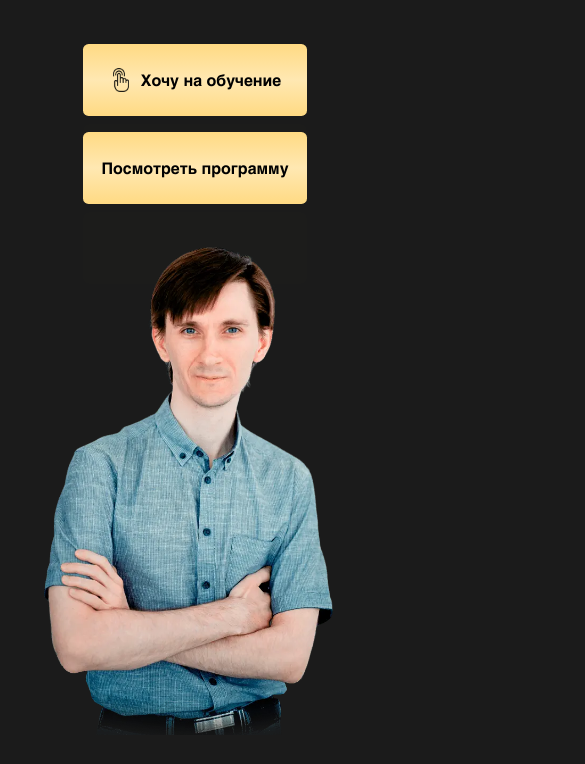
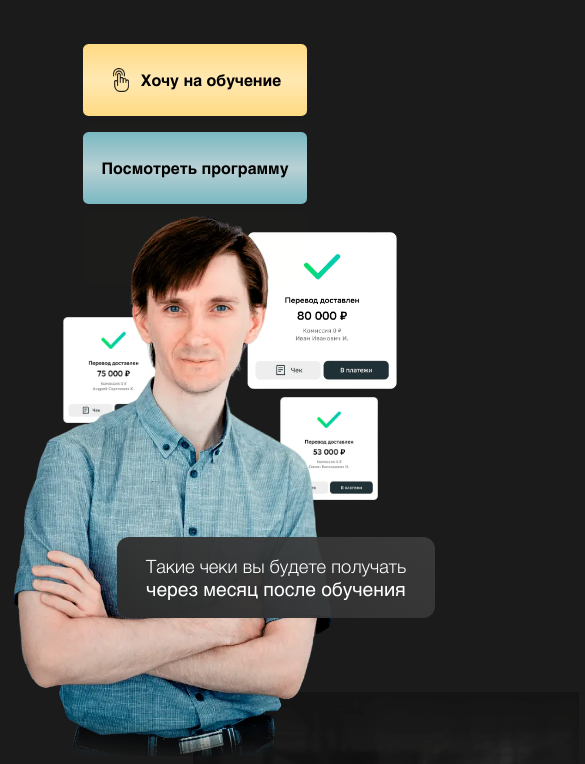
Before and after one commit to timofeyshumakov/bodry-mentor, a plain HTML site: page index.html in a window 390 px wide. Shown: the part 840-1604 px from the top of the page, 585 px wide, since content can reach past the window. Drawn offline with Linux system fonts and the light colour scheme; files whose address does not match are found by name.

Commit message:
Add files via upload

```diff
--- a/assets/css/style.css
+++ b/assets/css/style.css
@@ -267,6 +267,12 @@ li a:after {
     position: absolute;
     background: linear-gradient(33deg, rgb(44, 44, 44) 0%, rgba(61, 61, 61, 0.9) 100%);
     border-radius: 0.75rem;
+    line-height: 1.2;
+    text-wrap: nowrap;
+    bottom: 25%;
+    left: 26%;
+    padding: 5.5% 9%;
+    font-size: 1vw;
 }
 
 .promo__container {
@@ -275,6 +281,7 @@ li a:after {
     -ms-flex-direction: row;
     flex-direction: row;
     gap: 0;
+    padding: 0 4rem 0 2rem;
 }
 
 .promo__button-txt {
@@ -295,7 +302,7 @@ li a:after {
     -ms-flex-direction: column;
     flex-direction: column;
     gap: 3rem;
-    max-width: 44rem;
+    max-width: 40rem;
 }
 
 .promo__top-title-blocks {
@@ -375,12 +382,12 @@ li a:after {
     gap: 0.5rem;
 }
 
-.promo__button:nth-child(2) {
+.promo__buttons form:nth-child(2) button {
     background: -webkit-gradient(linear, left bottom, left top, from(rgb(122, 184, 194)), color-stop(50%, rgb(185, 209, 213)), to(rgb(122, 184, 194)));
     background: linear-gradient(0deg, rgb(122, 184, 194) 0%, rgb(185, 209, 213) 50%, rgb(122, 184, 194) 100%);
 }
 
-.promo__button:nth-child(2):hover {
+.promo__buttons form:nth-child(2) button:hover {
     background: -webkit-gradient(linear, left bottom, left top, from(rgb(72, 189, 207)), color-stop(50%, rgb(118, 157, 165)), to(rgb(61, 176, 194)));
     background: linear-gradient(0deg, rgb(72, 189, 207) 0%, rgb(118, 157, 165) 50%, rgb(61, 176, 194) 100%);
 }
@@ -391,8 +398,9 @@ li a:after {
 }
 
 .promo__main-img {
-    width: 110%;
+    width: 105%;
     position: relative;
+    margin-left: -2rem;
 }
 
 .promo__checks {
@@ -401,12 +409,9 @@ li a:after {
 
 .promo__checks-container {
     width: 50%;
+    height: 50%;
     position: absolute;
     top: 0;
-}
-
-.promo__check-info {
-    line-height: 1.2;
 }
 
 .section-header__title {
@@ -1129,6 +1134,12 @@ button:hover {
     justify-content: flex-end;
 }
 
+.types-card__descr-container form {
+    -webkit-transform: translate(0, -50%);
+    -ms-transform: translate(0, -50%);
+    transform: translate(0, -50%);
+}
+
 .types-card__descr {
     background: #fff;
     border-radius: 1.25rem;
@@ -1515,21 +1526,21 @@ button:hover {
 
 .objections-card:nth-child(1) .objections-card__objection-txt {
     position: absolute;
-    top: 7rem;
+    top: 17%;
     max-width: 18rem;
-    left: 6rem;
+    left: 5%;
 }
 
 .objections-card:nth-child(1) .objections-card__img {
-    width: 51rem;
-    left: 6rem;
+    max-width: 51rem;
+    width: 100%;
+    right: -4%;
     top: 0;
     position: absolute;
 }
 
 .objections-card:nth-child(1) .objections-card__objection-img {
-    width: 30rem;
-    height: 17.5rem;
+    width: 45%;
 }
 
 .objections-card__objection-subtxt:nth-child(1) {
@@ -1582,9 +1593,11 @@ button:hover {
     font-size: 1.6rem;
     font-weight: 400;
     text-align: center;
+    font-size: min(1.6rem, 3.1vw);
 }
 
 .objections-card__container {
+    width: 100%;
     height: 34rem;
     position: relative;
     -ms-flex-item-align: center;
@@ -1592,6 +1605,7 @@ button:hover {
 }
 
 .objections-card {
+    width: 100%;
     display: -webkit-box;
     display: -ms-flexbox;
     display: flex;
@@ -1605,39 +1619,30 @@ button:hover {
     gap: 2rem;
 }
 
-@media screen and (min-width: 63rem) {
 .promo__check {
     position: absolute;
+    z-index: -1;
 }
 
 .promo__checks-container picture:nth-child(1) img {
-        z-index: -1;
-        left: 155%;
-        width: 63%;
-        top: 68%;
+    left: 152%;
+    width: 60%;
+    top: 70%;
 }
 
 .promo__checks-container picture:nth-child(2) img {
     width: 62%;
     top: 41%;
-        left: 26%;
-        z-index: -1;
+    left: 19%;
 }
 
 .promo__checks-container picture:nth-child(3) img {
-        z-index: -1;
-        left: 140%;
-        width: 100%;
-        top: 0;
-    }
-
-    .promo__check-info {
-        bottom: 25%;
-        left: 32%;
-        padding: 5.5% 9%;
-        font-size: 1vw;
-    }
-
+    left: 132%;
+    width: 92%;
+    top: 10%;
+}
+
+@media screen and (min-width: 63rem) {
     .exchanges__body {
         display: grid;
         grid-template-columns: 0.8fr 8.8rem 1fr;
@@ -1675,8 +1680,8 @@ button:hover {
 }
 
 @media screen and (max-width: 63rem) {
-    .promo__main-img {
-        width: 95%;
+    .types {
+        padding: 3rem 0 2rem;
     }
 
     .promo__check-title {
@@ -1685,41 +1690,6 @@ button:hover {
 
     .promo__check-txt {
         font-size: 1.2rem;
-    }
-
-    .promo__check-info {
-        position: static;
-        padding: 1rem;
-    }
-
-    .promo__check {
-        width: 100%;
-        height: auto;
-    }
-
-    .promo__checks {
-        display: -webkit-box;
-        display: -ms-flexbox;
-        display: flex;
-        -webkit-box-orient: vertical;
-        -webkit-box-direction: normal;
-        -ms-flex-direction: column;
-        flex-direction: column;
-        -webkit-box-align: center;
-        -ms-flex-align: center;
-        align-items: center;
-        gap: 1rem;
-    }
-
-    .promo__checks-container {
-        padding: 1rem 0;
-        display: grid;
-        grid-template-columns: repeat(3, 1fr);
-        -webkit-box-pack: center;
-        -ms-flex-pack: center;
-        justify-content: center;
-        gap: 1rem;
-        position: static;
     }
 
     .exchanges__subtitle {
@@ -1814,10 +1784,6 @@ button:hover {
         align-items: center;
     }
 
-    .promo__checks {
-        margin-top: 2rem;
-    }
-
     .promo__title {
         font-size: 4rem;
     }
@@ -1827,6 +1793,7 @@ button:hover {
         -webkit-box-direction: normal;
         -ms-flex-direction: column;
         flex-direction: column;
+        padding: 0 2rem;
     }
 
     .progress-card__subtitles {
@@ -1848,6 +1815,8 @@ button:hover {
         -webkit-box-align: center;
         -ms-flex-align: center;
         align-items: center;
+        padding: 2rem;
+        width: 80%;
     }
 
     .tariffs__body {
@@ -1939,10 +1908,6 @@ button:hover {
 
     .system {
         padding: 4rem 0 2.5rem;
-    }
-
-    .types {
-        padding: 3rem 0 5rem;
     }
 
     .versatility {
@@ -2072,6 +2037,19 @@ button:hover {
 }
 
 @media screen and (max-width: 30rem) {
+    .advantages-card__title {
+        font-size: 1.5rem;
+    }
+
+    .advantages-card {
+        gap: 1rem;
+        padding: 1.5rem;
+    }
+
+    .advantages-card__header {
+        gap: 1rem;
+    }
+
     .menu__list {
         grid-template-columns: 1fr;
     }
@@ -2081,10 +2059,6 @@ button:hover {
         height: auto;
     }
 
-    .promo__checks-container {
-        grid-template-columns: 1fr;
-    }
-
     .promo__buttons {
         -webkit-box-orient: vertical;
         -webkit-box-direction: normal;
```
Lines whose indentation alone changed are shown as unchanged.
